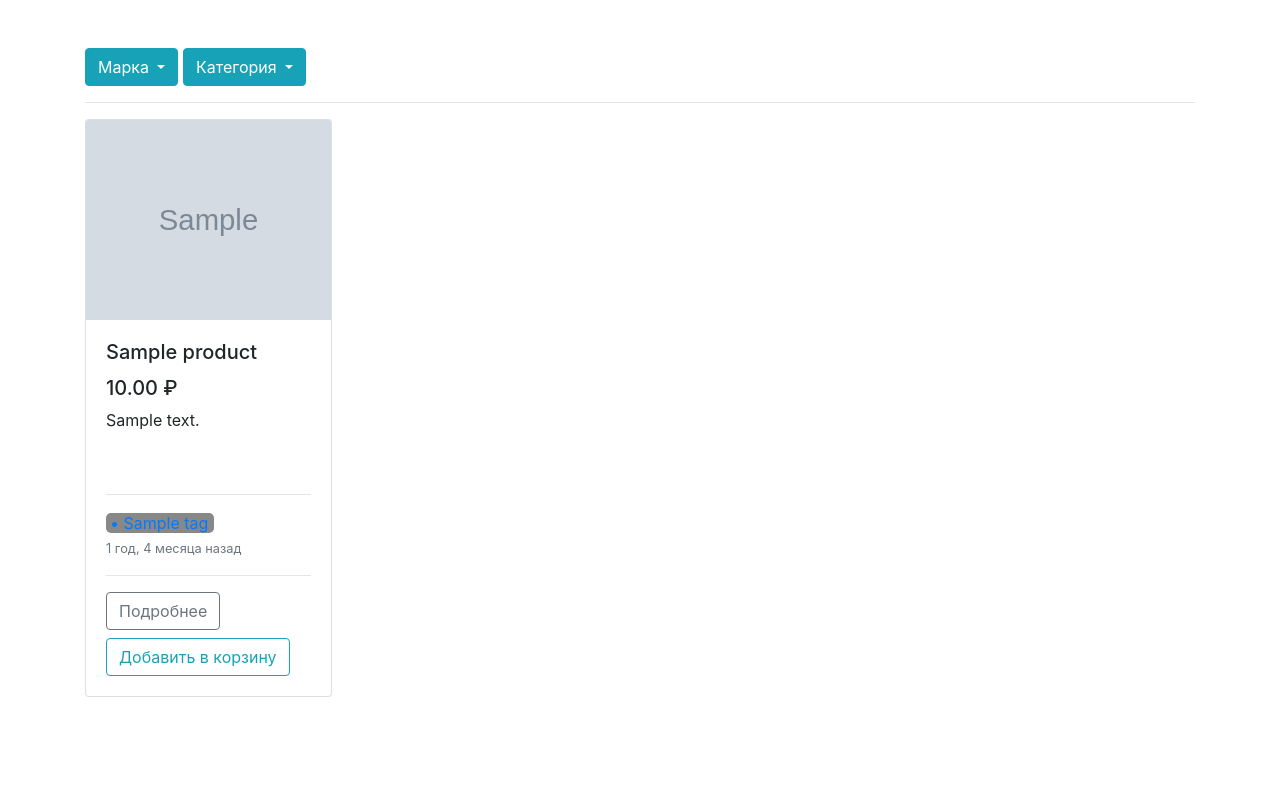
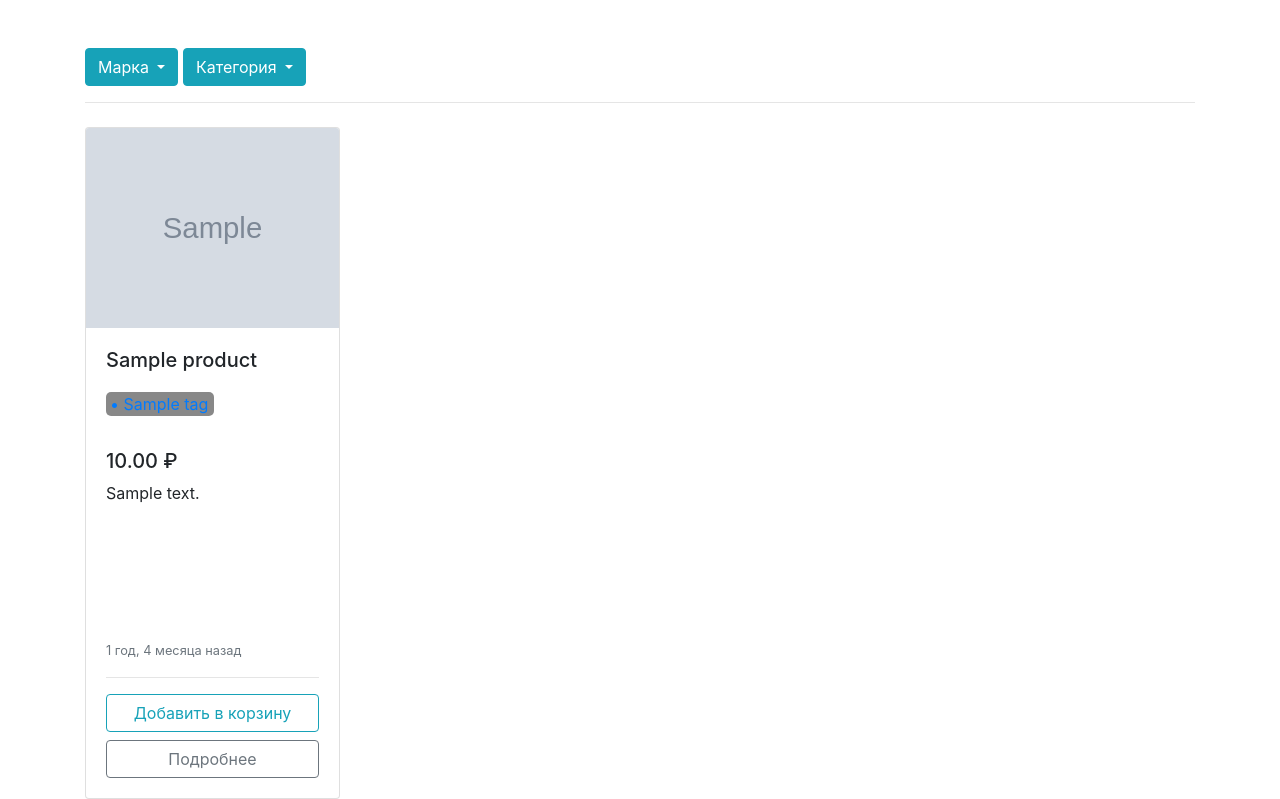
Before and after one commit to mrSalamanders/Diplom, a Django app: page /products/ in a window 1280 px wide. Shown: the part 56-855 px from the top of the page. Before the commit the page ends 753 px from the top, so only its background shows below. Run offline with Django 3.2, Linux system fonts and the light colour scheme; tables that the repository leaves empty hold one stand-in row (values such as "Sample post"); grey boxes marked "Sample" are stand-in pictures; some libraries are stand-ins or nearby versions.

Commit message:
Скорректирован стиль карточек.

```diff
--- a/templates/carts/snippets/cart-ajax.html
+++ b/templates/carts/snippets/cart-ajax.html
@@ -18,7 +18,7 @@
                         submitSpan.html('В корзине <button type="submit" class="btn btn-link">Убрать?</button>');
                     }
                     if (data.removed && data.added === false) {
-                        submitSpan.html('<button type="submit" class="btn btn-outline-info">Добавить в корзину</button>');
+                        submitSpan.html('<button type="submit" class="btn btn-block btn-outline-info">Добавить в корзину</button>');
                     }
                     let navCount = $('.nav-cart-count');
                     navCount.html(data.cartItemCount + ' 🛒');
--- a/templates/products/detail.html
+++ b/templates/products/detail.html
@@ -11,6 +11,7 @@
             <img src="{{ object.image.url }}" width="500">
         </div>
         <div class="col-12 col-md-6">
+            <h2>{{ object.price|floatformat:2 }}₽</h2>
             {% include "products/snippets/update-cart.html" with product=object cart=cart %}
             <p>{{ object.description|linebreaks }}</p>
         </div>
--- a/templates/products/list.html
+++ b/templates/products/list.html
@@ -11,9 +11,8 @@
     <hr/>
 
     <div class="row">
-        {#   {% regroup object by title as object_list %}#}
         {% for object in object_list %}
-            <div class="col-3 mr-2">
+            <div class="col-sm-3">
                 {% include "products/snippets/card.html" with instance=object %}
             </div>
         {% endfor %}
--- a/templates/products/snippets/card.html
+++ b/templates/products/snippets/card.html
@@ -1,23 +1,29 @@
-<div class="card mr-2">
+<div class="card" style="min-height: 42rem; margin-top: 0.5rem">
     {% if instance.image %}
-      <img src="{{ instance.image.url }}" class="card-img-top" alt="{{ instance.title }}"
-           style="width: auto; height: 200px;">
+        <img src="{{ instance.image.url }}" class="card-img-top" alt="{{ instance.title }}"
+             style="width: auto; height: 200px;">
     {% endif %}
-    <div class="card-body">
-        <h5 class="card-title">{{ instance.title }}</h5>
-        <h5 class="card-text">{{ instance.price|floatformat:2 }} ₽</h5>
-        <p class="card-text" style="width: auto; height: 70px;">{{ instance.description|truncatewords:5 }}</p>
+    <div class="card-body d-flex flex-column">
+        <h5 class="card-title">
+            {{ instance.title }}
+        </h5>
+
+        {% for tg in instance.tag_set.all %}
+            <a href="/search/?q={{ tg.title }}" class="card-text" style="padding-right: 6px; padding-left: 4px; border-radius: 5px; width: fit-content; height: auto; margin-top: 0.5rem; background-color: {{ tg.color }}">• {{ tg }}</a>
+        {% endfor %}
+
         {% if instance.tag_set.all %}
             <hr/>
         {% endif %}
-        {% for tg in instance.tag_set.all %}
-            <a href="/search/?q={{ tg.title }}" class="card-text" style="padding-right: 6px; padding-left: 4px; border-radius: 5px; width: auto; height: 70px; background-color: {{ tg.color }}">• {{ tg }}</a>
-        {% endfor %}
-        <p class="card-text"><small class="text-muted">{{ instance.created_at|timesince }} назад</small></p>
-        <hr/>
-{#        <div class="col">#}
-            <a href="{{ instance.get_absolute_url }}" class="btn btn-outline-secondary mb-2">Подробнее</a>
+
+        <h5 class="card-text">{{ instance.price|floatformat:2 }} ₽</h5>
+
+        <p class="card-text" style="max-height: 1rem">{{ instance.description|truncatewords:5 }}</p>
+        <div class="mt-auto">
+            <p class="card-text"><small class="text-muted">{{ instance.created_at|timesince }} назад</small></p>
+            <hr/>
             {% include "products/snippets/update-cart.html" with product=instance cart=cart %}
-{#        </div>#}
+            <a href="{{ instance.get_absolute_url }}" class="btn btn-block btn-outline-secondary" style="margin-top: 0.5rem">Подробнее</a>
+        </div>
     </div>
 </div>
--- a/templates/products/snippets/update-cart.html
+++ b/templates/products/snippets/update-cart.html
@@ -3,9 +3,9 @@
     <input type="hidden" name="product_id" value="{{ product.id }}">
    <span class="submit-span">
        {% if object in cart.products.all %}
-            В корзине <button type="submit" class="btn btn-link">Убрать?</button>
+            В корзине <button type="submit" class="btn btn-block btn-outline-info">Убрать?</button>
        {% else %}
-            <button type="submit" class="btn btn-outline-info">Добавить в корзину</button>
+            <button type="submit" class="btn btn-block btn-outline-info">Добавить в корзину</button>
        {% endif %}
    </span>
 </form>
--- a/templates/search/view.html
+++ b/templates/search/view.html
@@ -29,7 +29,7 @@
         {% endif %}
 
         {% for object in object_list %}
-            <div class="col-3">
+            <div class="col-sm-3">
                 {% include "products/snippets/card.html" with instance=object %}
             </div>
         {% endfor %}
```
Also changed, not shown: templates/home.html (+6 -6 lines).
